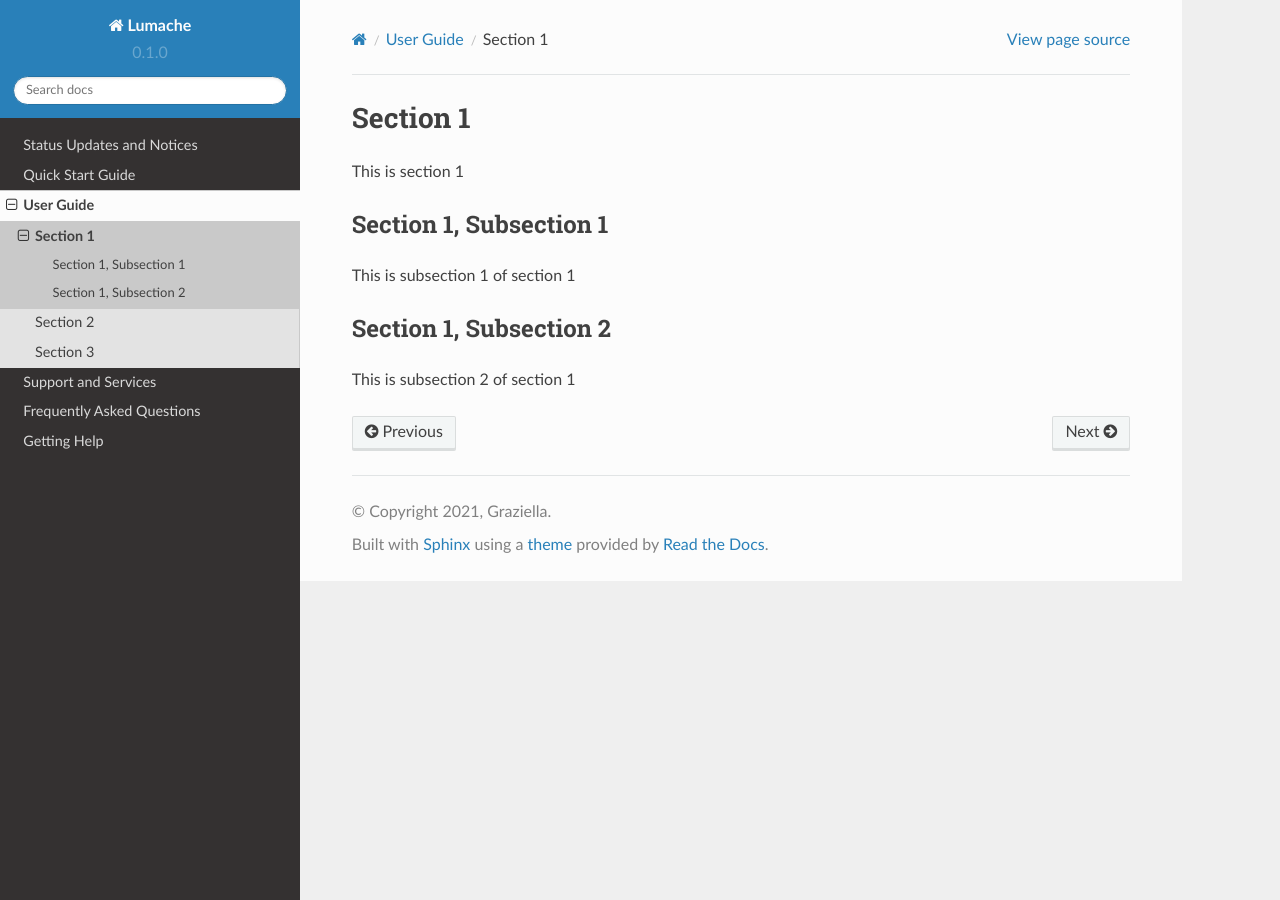
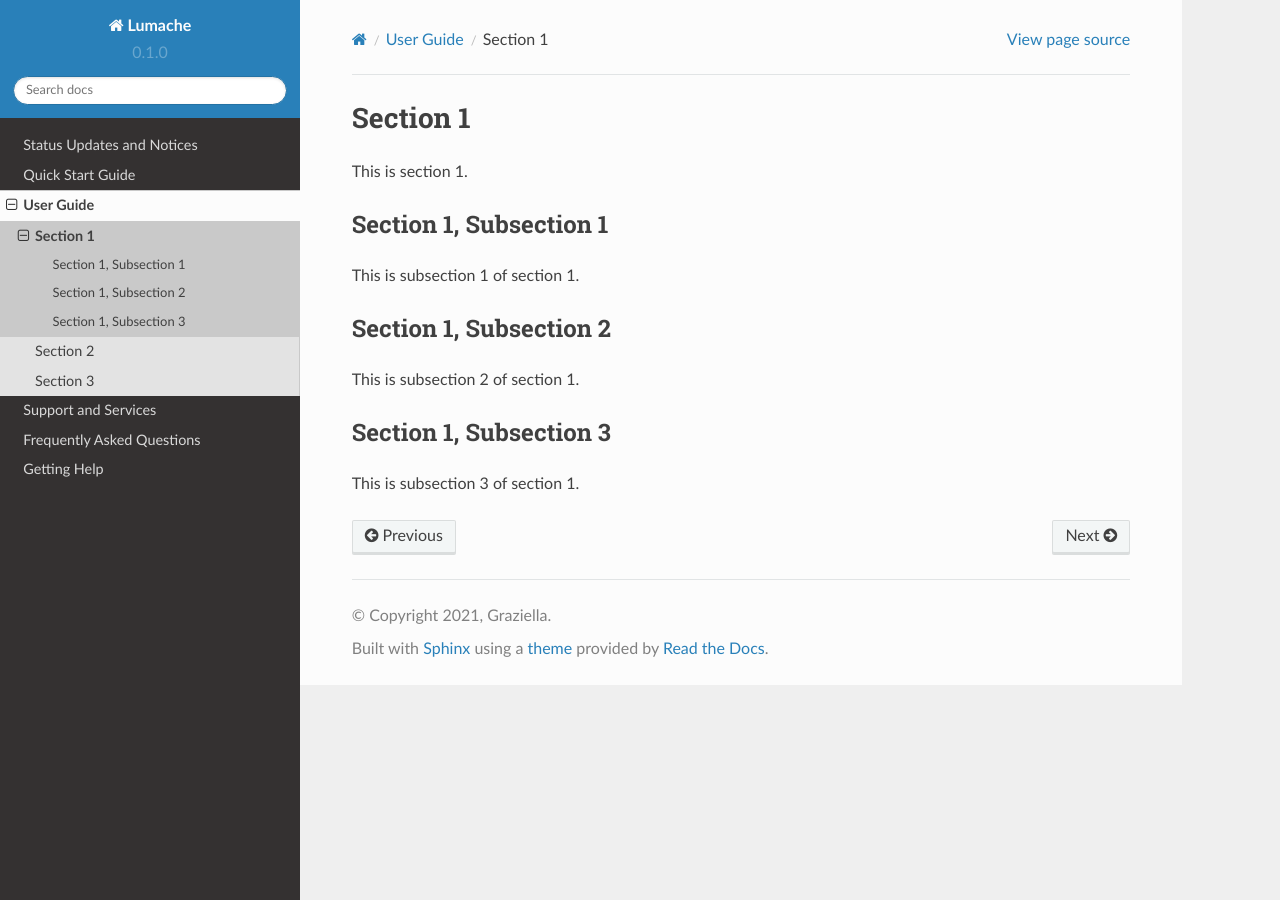
Before and after one commit to lhelms2/rtd-template, a Sphinx documentation site: the page built from docs/source/user_guide_/Section1.rst, in a window 1280 px wide. Built offline with Sphinx 7.4.7 and the Read the Docs theme 2.0.0, drawn with Linux system fonts in a browser that asks for light colours; pages that are not in the unit, such as notebooks, are missing from menus.

Commit message:
Update Section1.rst

```diff
--- a/docs/source/user_guide_/Section1.rst
+++ b/docs/source/user_guide_/Section1.rst
@@ -3,14 +3,19 @@
 Section 1
 ============
 
-This is section 1
+This is section 1.
 
 Section 1, Subsection 1
 -----------------------
 
-This is subsection 1 of section 1
+This is subsection 1 of section 1.
 
 Section 1, Subsection 2
 ------------------------
 
-This is subsection 2 of section 1
+This is subsection 2 of section 1.
+
+Section 1, Subsection 3
+------------------------
+
+This is subsection 3 of section 1.
```
